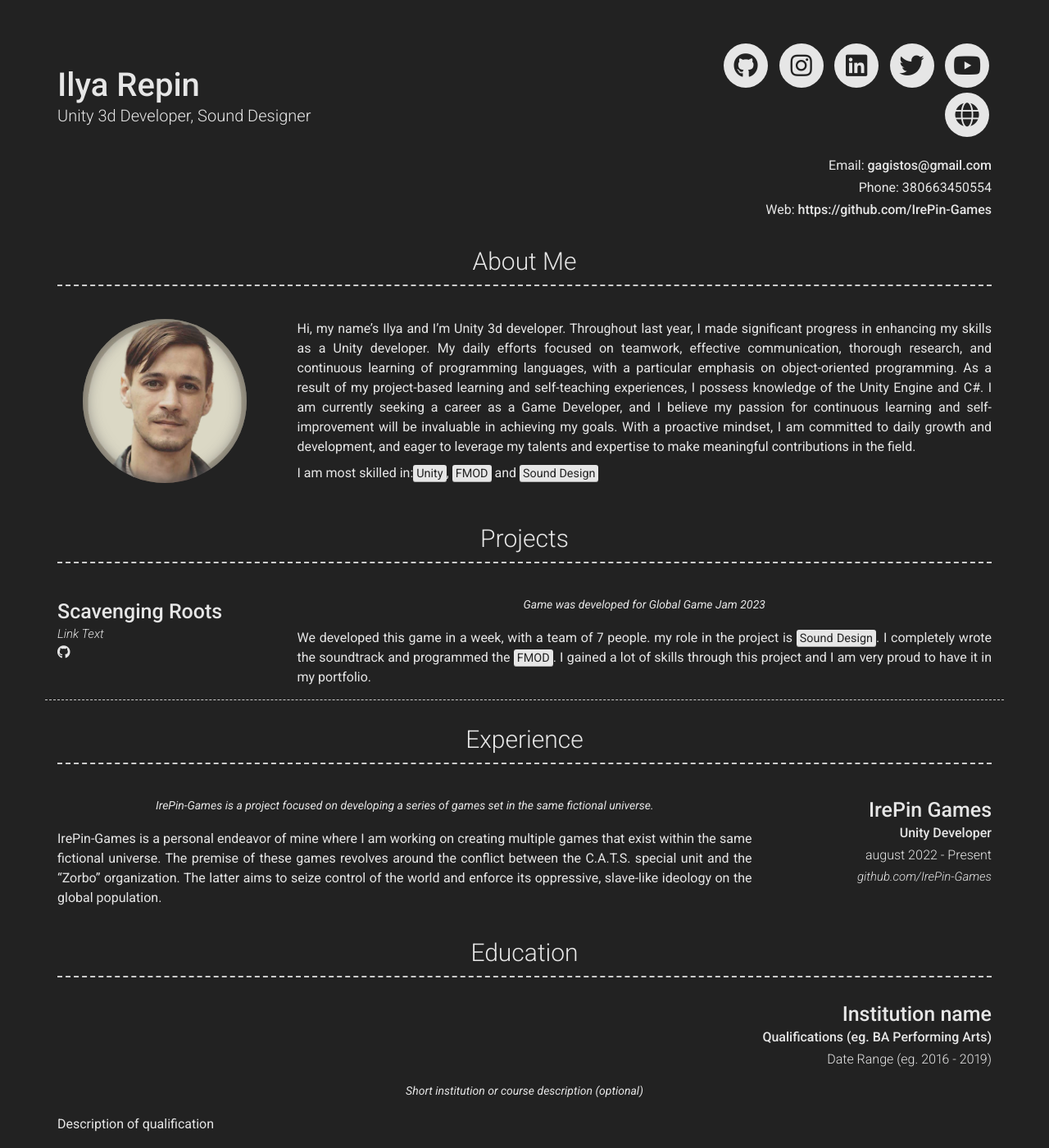
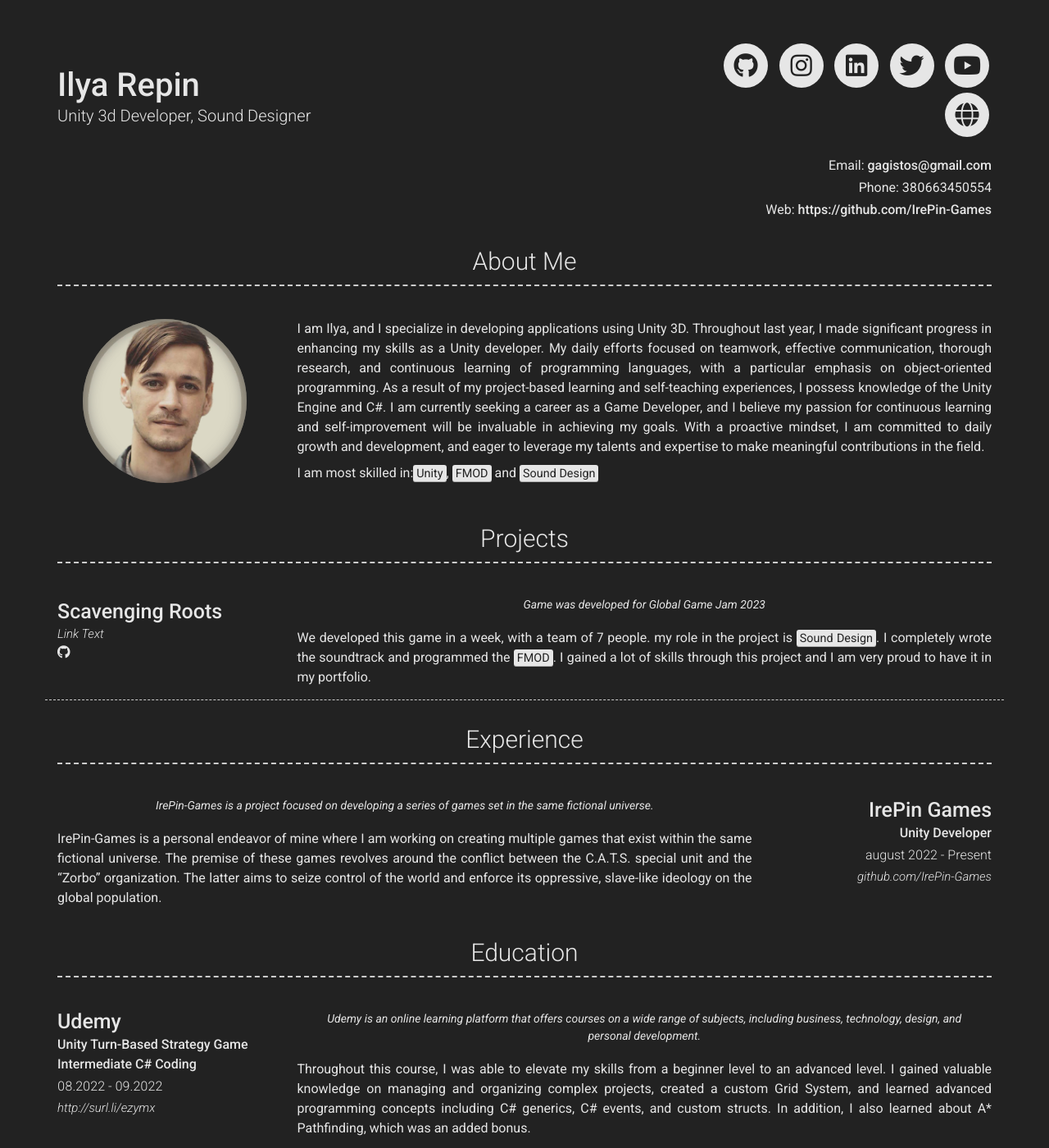
Before and after one commit to IrePin-Games/irepin.github.io, a Jekyll site: the page built from index.md, in a window 1280 px wide and 1400 px high. Shown: the whole window at 82% size. Built offline with Jekyll 4.4.1, drawn with Linux system fonts in a browser that asks for light colours; nearby versions of some CDN libraries; some of the changed text lies outside the part shown.

Commit message:
Update _config.yml

```diff
--- a/_config.yml
+++ b/_config.yml
@@ -44,7 +44,7 @@ additional_links:
 # about_title: About Me (Use this to override about section title)
 about_profile_image: images/profile_2.jpg
 about_content: | # this will include new lines to allow paragraphs
-  Hi, my name's Ilya and I'm Unity 3d developer. Throughout last year, I made significant progress in enhancing my skills as a Unity developer.
+  I am Ilya, and I specialize in developing applications using Unity 3D. Throughout last year, I made significant progress in enhancing my skills as a Unity developer.
   My daily efforts focused on teamwork, effective communication, thorough research, and continuous learning of programming languages, with a particular emphasis on object-oriented programming.
   As a result of my project-based learning and self-teaching experiences, I possess knowledge of the Unity Engine and C#.
   I am currently seeking a career as a Game Developer, and I believe my passion for continuous learning and self-improvement
@@ -86,17 +86,42 @@ content:
           IrePin-Games is a personal endeavor of mine where I am working on creating multiple games that exist within the same fictional universe.
           The premise of these games revolves around the conflict between the C.A.T.S. special unit and the "Zorbo" organization.
           The latter aims to seize control of the world and enforce its oppressive, slave-like ideology on the global population.
-  - title: Education
-    layout: list
+  - title: Education # Title for the section
+    layout: list # Type of content section (list/text)
     content:
-      - layout: top-right
-        title: Institution name
-        sub_title: Qualifications (eg. BA Performing Arts)
-        caption: Date Range (eg. 2016 - 2019)
+      - layout: left
+        title: Udemy
+        caption: 08.2022 - 09.2022
+        sub_title: Unity Turn-Based Strategy Game Intermediate C# Coding
+        link: http://surl.li/ezymx
+
         quote: >
-          Short institution or course description (optional)
+          Udemy is an online learning platform that offers courses on a wide range of subjects,
+          including business, technology, design, and personal development.
         description: | # this will include new lines to allow paragraphs
-          Description of qualification
+          Throughout this course, I was able to elevate my skills from a beginner level to an advanced level. I gained valuable knowledge on managing and organizing complex projects, created a custom Grid System, and learned advanced programming concepts including C# generics, C# events, and custom structs. In addition, I also learned about A* Pathfinding, which was an added bonus.
+
+      - layout: left
+        title: Udemy
+        caption: 10.2022 - 11.2022
+        sub_title: Master Unity Engine (2022) and C# Programing By Creating A First Person Shooter Using Modern Unity Development Technics
+        link: http://surl.li/favff
+
+        quote: >
+          Udemy is an online learning platform that offers courses on a wide range of subjects,
+          including business, technology, design, and personal development.
+        description: | # this will include new lines to allow paragraphs
+          In this course I learned how to create first-person shooters. I worked with the enemy AI, created a system of weapons and shooting. I made a health system.
+
+      - layout: left
+        title: Zenva Academy
+        sub_title: "Unity Mini-Projects - C# Fundamentals"
+        link: http://surl.li/fabtu
+
+        quote: >
+          Zenva is an online learning platform that offers courses and tutorials on various topics related to programming, game development, web development, machine learning, data science, and more.
+        description: | # this will include new lines to allow paragraphs
+          In this course I learned C# fundamentals.
   - title: A Little More About Me
     layout: text
     content: | # this will include new lines to allow paragraphs
```
